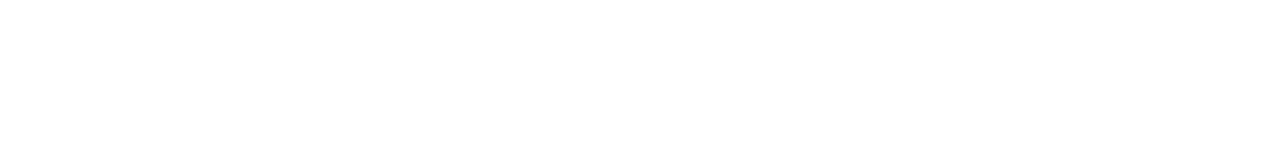
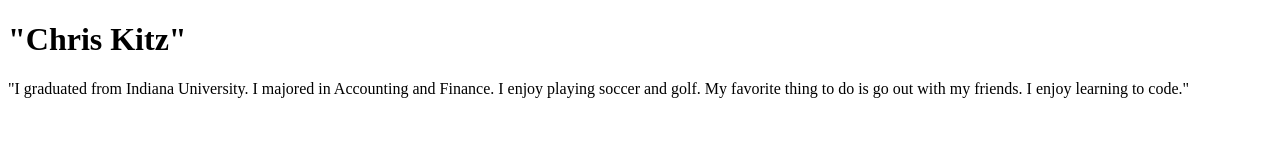
Before and after one commit to ckitz/Exam1, a plain HTML site: page index.html in a window 1280 px wide. Drawn offline with Linux system fonts and the light colour scheme.

Commit message:
Added h1 and p

```diff
--- a/index.html
+++ b/index.html
@@ -4,6 +4,8 @@
 		<title>"Exam 1 Part 1"</title>
 	</head>
 	<body>
-
+		<h1> "Chris Kitz" </h1>
+			<p> "I graduated from Indiana University.  I majored in Accounting and Finance.  I enjoy playing soccer and golf.  My favorite thing to do is go out with my friends.  I enjoy learning to code."
+			</p>
 	</body>
 <html>
```
